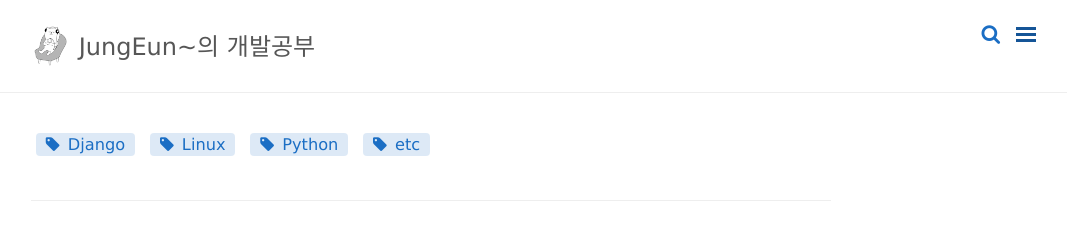
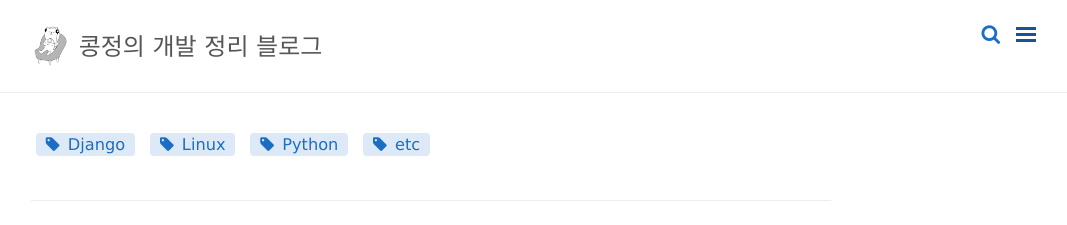
Before and after one commit to jungeunlee95/jungeunlee95.github.io, a Jekyll site: the page built from index.html, in a window 1280 px wide. Shown: the top 225 px of the page, without its empty margins (209-1276 px from the left). Built offline with Jekyll 4.4.1, drawn with Linux system fonts in a browser that asks for light colours; nearby versions of some CDN libraries; comment, search, counter and statistics services are not loaded.

Commit message:
modify blog info

```diff
--- a/_config.yml
+++ b/_config.yml
@@ -1,7 +1,7 @@
 # Site Info
-title: 'JungEun~의 개발공부'
-tagline: 'JungEun~의 개발공부'
-description: 'JungEun~의 개발공부'
+title: '콩정의 개발 정리 블로그'
+tagline: '콩정의 개발 정리 블로그'
+description: '콩정의 개발 정리 블로그'
 baseurl: ""
 url: https://jungeunlee95.github.io
 logo: '/public/logo.png'
--- a/_includes/sidebar.html
+++ b/_includes/sidebar.html
@@ -33,8 +33,7 @@
         {% endfor %}
         <br>
         <span class="notice">
-
-        잘못된 내용이 있다면 편하게 댓글 남겨주세요!
+        개발 공부 정리 블로그!
         </span>
         </p>
       </div>
```
